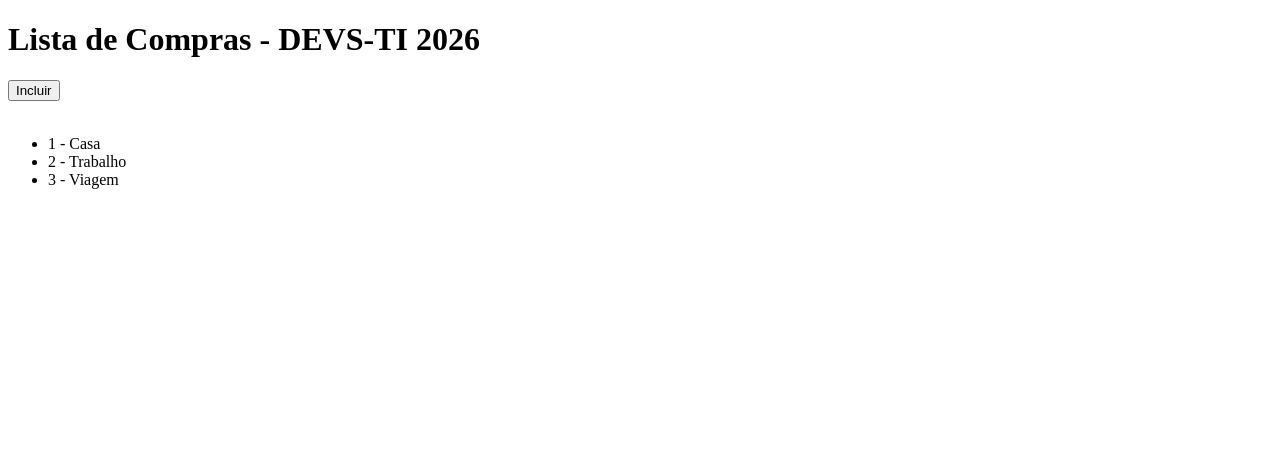
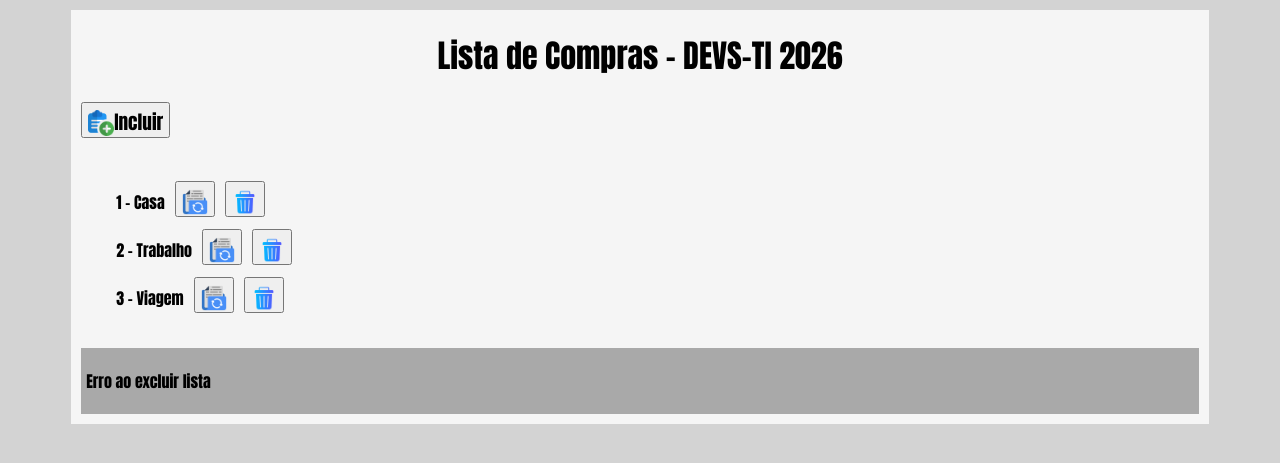
Before and after one commit to sandroaf/listacomprasdevs2026, a PHP site: the page made by index.php in a window 1280 px wide. Shown: the top 463 px of the page. Run offline with PHP 8.4, Linux system fonts and the light colour scheme; data comes from the database, SQL or seed files in the repository.

Commit message:
Implementação exclusão lista

```diff
--- /dev/null
+++ b/estilo.css
@@ -0,0 +1,63 @@
+* {
+    font-family: Impact, Haettenschweiler, 'Arial Narrow Bold', sans-serif;
+}
+
+body {
+    background-color: lightgray;
+}
+
+main {
+    display: flex;
+    flex-direction: column;
+    width: 90%;
+    margin: 10px auto;
+    background-color: whitesmoke;
+}
+
+main form {
+    margin: 5px 10px 20px 10px;
+}
+
+main h1 {
+    display: block;
+    text-align: center;
+}
+
+button {
+    margin-left: 10px;
+    display: flexbox;
+    width: max-content;
+    padding: 3px 5px;
+    font-size: 1.2em;
+    height: 36px;
+    text-align: center;
+    vertical-align: center;
+
+}
+
+.icon {
+    vertical-align: middle;
+    height: auto;
+    width: 26px;
+    cursor: pointer;
+}
+
+li {
+    list-style: none;
+    width: max-content;
+    display: flexbox;
+    height: 42px;
+    vertical-align: middle;
+    padding: 3px 5px;
+}
+
+li:hover {
+    background-color: lightblue;
+}
+
+footer {
+    margin: 10px;
+    padding: 5px;
+    background-color: darkgray;
+    font-weight: bold;
+}
--- /dev/null
+++ b/funcoes.js
@@ -0,0 +1,18 @@
+function apagarlista(codigo, nome) {
+    if (window.confirm("Confirma exclusão da lista: " + codigo + " - " + nome + " ?")) {
+        window.location = "excluirlista.php?confirma=S&codigo=" + codigo + "&nome=" + nome;
+    }
+}
+
+function alterarlista(codigo, nome) {
+    window.location = "alterarlista.php?codigo=" + codigo + "&nome=" + nome;
+}
+
+
+
+function limpamsg() {
+    setInterval( function () {
+        msg = document.getElementById("msg");
+        msg.innerHTML = "";
+     }, 4000)
+}
--- a/index.php
+++ b/index.php
@@ -3,13 +3,15 @@
 <head>
     <meta charset="UTF-8">
     <meta name="viewport" content="width=device-width, initial-scale=1.0">
+    <link rel="stylesheet" href="estilo.css">
     <title>Lista de Compras - DEVS-TI 2026</title>
+    <script src="funcoes.js"></script>
 </head>
 <body>
     <main>
         <h1>Lista de Compras - DEVS-TI 2026</h1>
         <nav>
-            <button type="button" onclick="document.location='incluirlista.php'">Incluir</button>
+            <button type="button" onclick="document.location='incluirlista.php'"><img src="img/add.png" class="icon">Incluir</button>
         </nav>
         <br>
             <?php
@@ -19,7 +21,10 @@
             if ($stmt->rowCount() > 0) {
                 echo "<ul>";
                 foreach ($stmt as $lista) {
-                    echo "<li>" . $lista["codigo"] . " - " . $lista["nome"] . "</li>";
+                    echo "<li>" . $lista["codigo"] . " - " . $lista["nome"];
+                    echo "<button onclick='alterarlista(".$lista["codigo"].",\"".$lista["nome"]."\")'><img class='icon' src='img/update.png'></button>";
+                    echo "<button onclick='apagarlista(".$lista["codigo"].",\"".$lista["nome"]."\")'><img class='icon' src='img/delete.png'></button>" . "</li>";
+
                 }
                 echo "</ul>";
             } else {
@@ -27,6 +32,14 @@
             }
             ?>
         </ul>
+        <footer>
+            <p id="msg"><?php if (isset($_GET["msg"])) {
+                echo $_GET["msg"];
+            }
+             ?>
+             <script>limpamsg();</script>
+            </p>
+        </footer>
     </main>
 </body>
 </html>
```
Also changed, not shown: excluirlista.php (added, +14 -0 lines), incluirlista.php (+3 -4 lines), img/add.png (added), img/cancel.png (added), img/delete.png (added), img/save.png (added), img/update.png (added).
